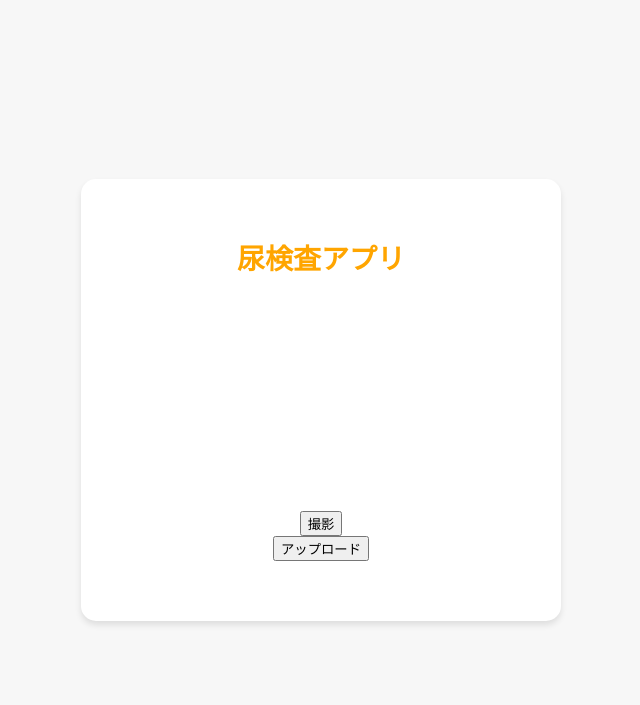
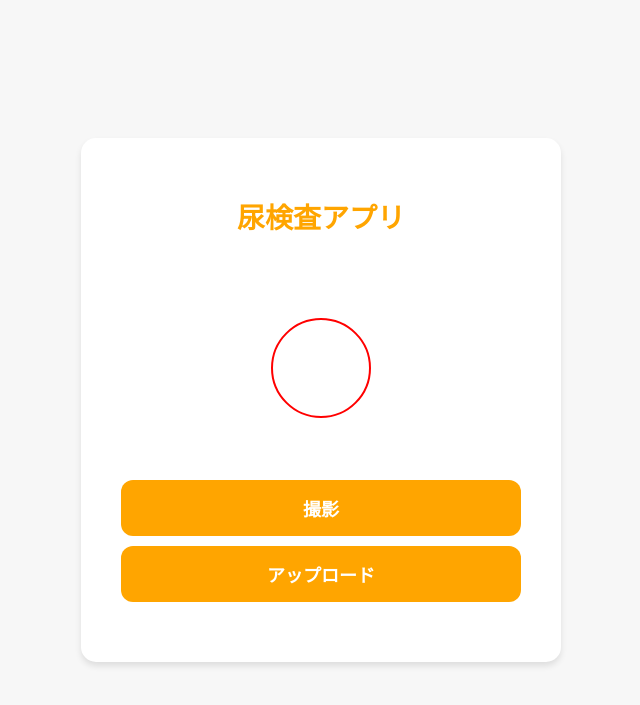
Before and after one commit to Utest518/Urouro, a Flask app: page / in a window 1280 px wide. Shown: the top 705 px of the page, without its empty margins (319-959 px from the left). Run offline with Flask 2, Linux system fonts and the light colour scheme.

Commit message:
Update camera function

```diff
--- a/templates/index.html
+++ b/templates/index.html
@@ -5,48 +5,86 @@
     <title>尿検査アプリ</title>
     <meta name="viewport" content="width=device-width, initial-scale=1.0">
     <link href="{{ url_for('static', filename='styles.css') }}" rel="stylesheet">
+    <style>
+        .camera-container {
+            position: relative;
+            width: 100%;
+            max-width: 400px;
+            margin: auto;
+        }
+        #video {
+            width: 100%;
+        }
+        .marker {
+            position: absolute;
+            top: 50%;
+            left: 50%;
+            width: 100px;
+            height: 100px;
+            margin-top: -50px;
+            margin-left: -50px;
+            border: 2px solid red;
+            border-radius: 50%;
+            box-sizing: border-box;
+        }
+    </style>
 </head>
 <body>
     <div class="container">
         <h1>尿検査アプリ</h1>
-        <div>
-            <video id="video" width="100%" height="100%" autoplay></video>
-            <button id="snap">撮影</button>
-            <canvas id="canvas" style="display:none;"></canvas>
+        <div class="camera-container">
+            <video id="video" autoplay></video>
+            <div class="marker"></div>
         </div>
-        <div>
-            <button id="upload">アップロード</button>
-        </div>
+        <button id="captureButton" class="custom-upload-button">撮影</button>
+        <form id="uploadForm">
+            <input type="file" id="imageInput" accept="image/*" capture="environment" style="display:none;">
+            <button type="submit" class="custom-upload-button">アップロード</button>
+        </form>
         <div id="result"></div>
     </div>
     <script>
         const video = document.getElementById('video');
-        const canvas = document.getElementById('canvas');
-        const snap = document.getElementById('snap');
-        const upload = document.getElementById('upload');
-        const context = canvas.getContext('2d');
+        const captureButton = document.getElementById('captureButton');
+        const imageInput = document.getElementById('imageInput');
+        const uploadForm = document.getElementById('uploadForm');
 
-        // カメラのストリームを取得
-        navigator.mediaDevices.getUserMedia({ video: true })
+        // カメラにアクセス
+        navigator.mediaDevices.getUserMedia({ video: { facingMode: 'environment' } })
             .then(stream => {
                 video.srcObject = stream;
+            })
+            .catch(err => {
+                console.error('Error accessing the camera', err);
             });
 
-        // 撮影ボタンをクリックしたときの処理
-        snap.addEventListener('click', () => {
+        // 撮影ボタンが押されたときの処理
+        captureButton.addEventListener('click', () => {
+            const canvas = document.createElement('canvas');
             canvas.width = video.videoWidth;
             canvas.height = video.videoHeight;
-            context.drawImage(video, 0, 0, canvas.width, canvas.height);
-            canvas.style.display = 'block';
+            const ctx = canvas.getContext('2d');
+            ctx.drawImage(video, 0, 0, canvas.width, canvas.height);
+            canvas.toBlob(blob => {
+                const file = new File([blob], 'capture.png', { type: 'image/png' });
+                const dataTransfer = new DataTransfer();
+                dataTransfer.items.add(file);
+                imageInput.files = dataTransfer.files;
+            }, 'image/png');
         });
 
-        // アップロードボタンをクリックしたときの処理
-        upload.addEventListener('click', async () => {
-            const dataURL = canvas.toDataURL('image/png');
+        // アップロードフォームの処理
+        uploadForm.addEventListener('submit', async function(event) {
+            event.preventDefault();
+            if (imageInput.files.length === 0) {
+                alert("ファイルが選択されていません。");
+                return;
+            }
+            const formData = new FormData();
+            formData.append('image', imageInput.files[0]);
             const response = await fetch('/upload', {
                 method: 'POST',
-                body: JSON.stringify({ image: dataURL }),
-                headers: { 'Content-Type': 'application/json' }
+                body: formData
             });
             const result = await response.json();
             if (result.error) {
```
